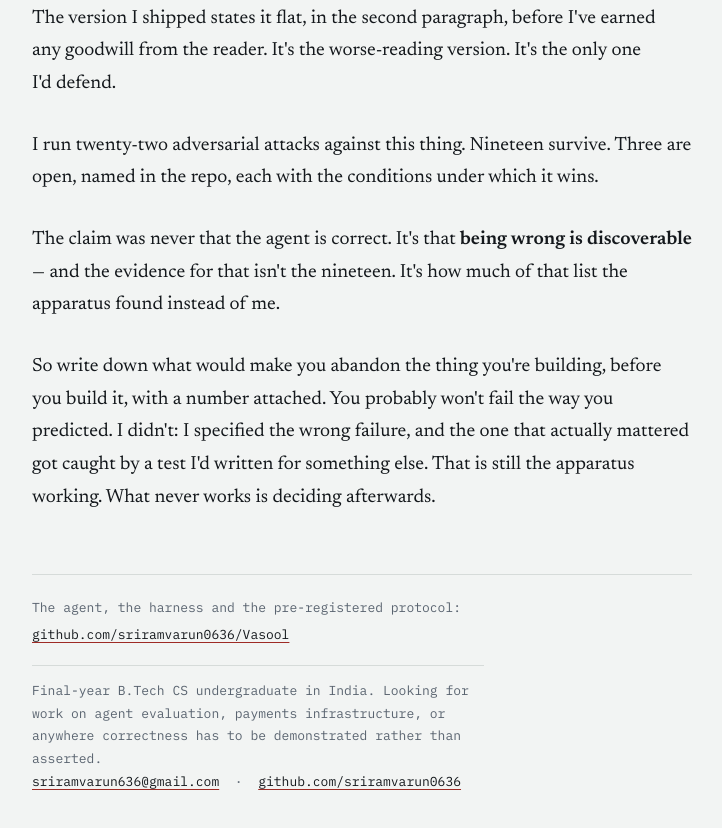
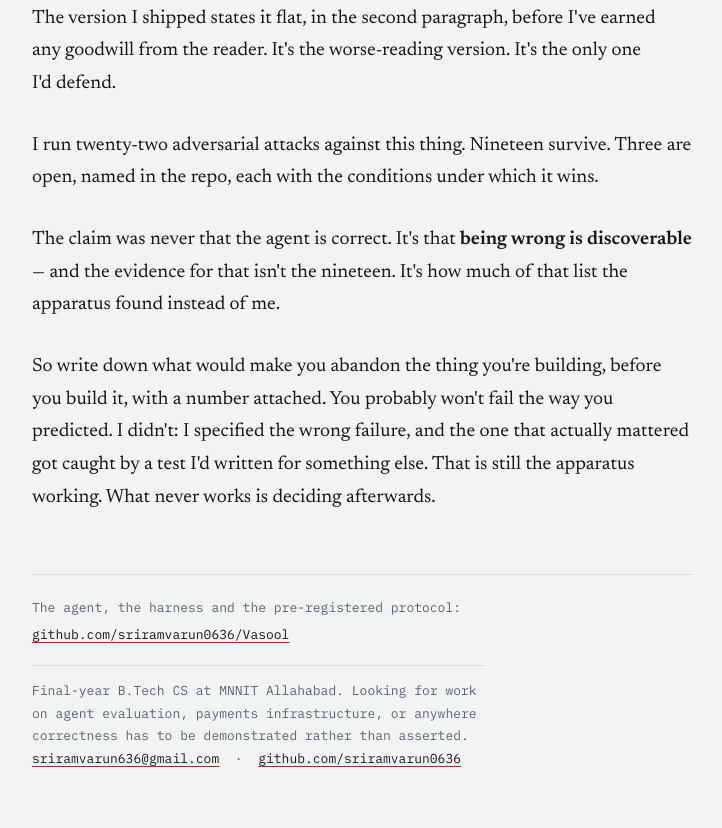
Before and after one commit to sriramvarun0636/sriramvarun0636.github.io, a plain HTML site: page index.html in a window 1280 px wide. Shown: the part 5260-6088 px from the top of the page, without its empty margins (278-1000 px from the left). Drawn offline with Linux system fonts and the light colour scheme.

Commit message:
Add files via upload

```diff
--- a/index.html
+++ b/index.html
@@ -372,7 +372,7 @@
   <footer>
     <div>The agent, the harness and the pre-registered protocol:</div>
     <div><a href="https://github.com/sriramvarun0636/Vasool">github.com/sriramvarun0636/Vasool</a></div>
-    <div class="colophon">Final-year B.Tech CS undergraduate in India. Looking for work on agent evaluation, payments infrastructure, or anywhere correctness has to be demonstrated rather than asserted.<br><a href="mailto:sriramvarun636@gmail.com">sriramvarun636@gmail.com</a> &nbsp;·&nbsp; <a href="https://github.com/sriramvarun0636">github.com/sriramvarun0636</a></div>
+    <div class="colophon">Final-year B.Tech CS at MNNIT Allahabad. Looking for work on agent evaluation, payments infrastructure, or anywhere correctness has to be demonstrated rather than asserted.<br><a href="mailto:sriramvarun636@gmail.com">sriramvarun636@gmail.com</a> &nbsp;·&nbsp; <a href="https://github.com/sriramvarun0636">github.com/sriramvarun0636</a></div>
   </footer>
 
 </div>
```
